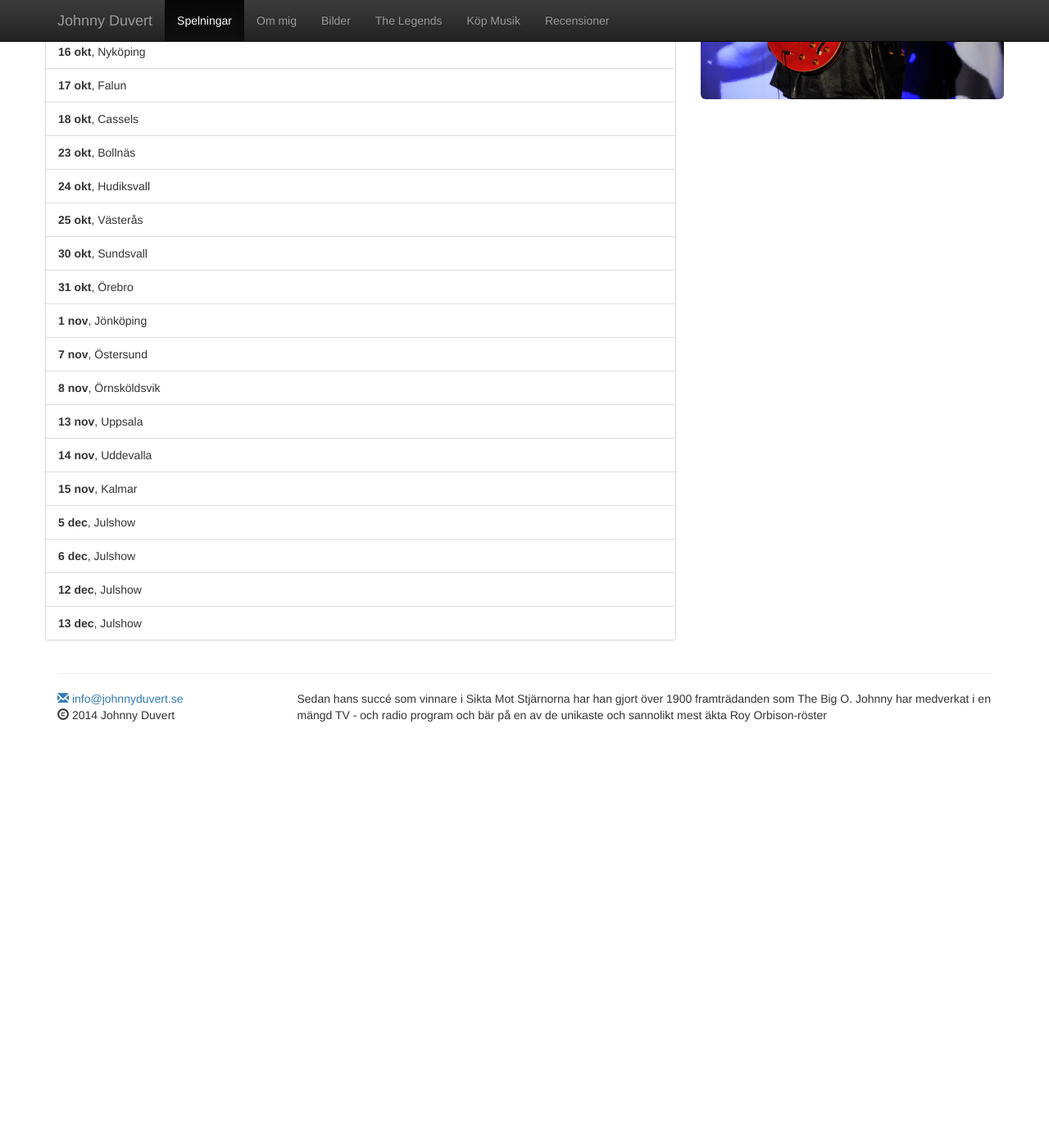
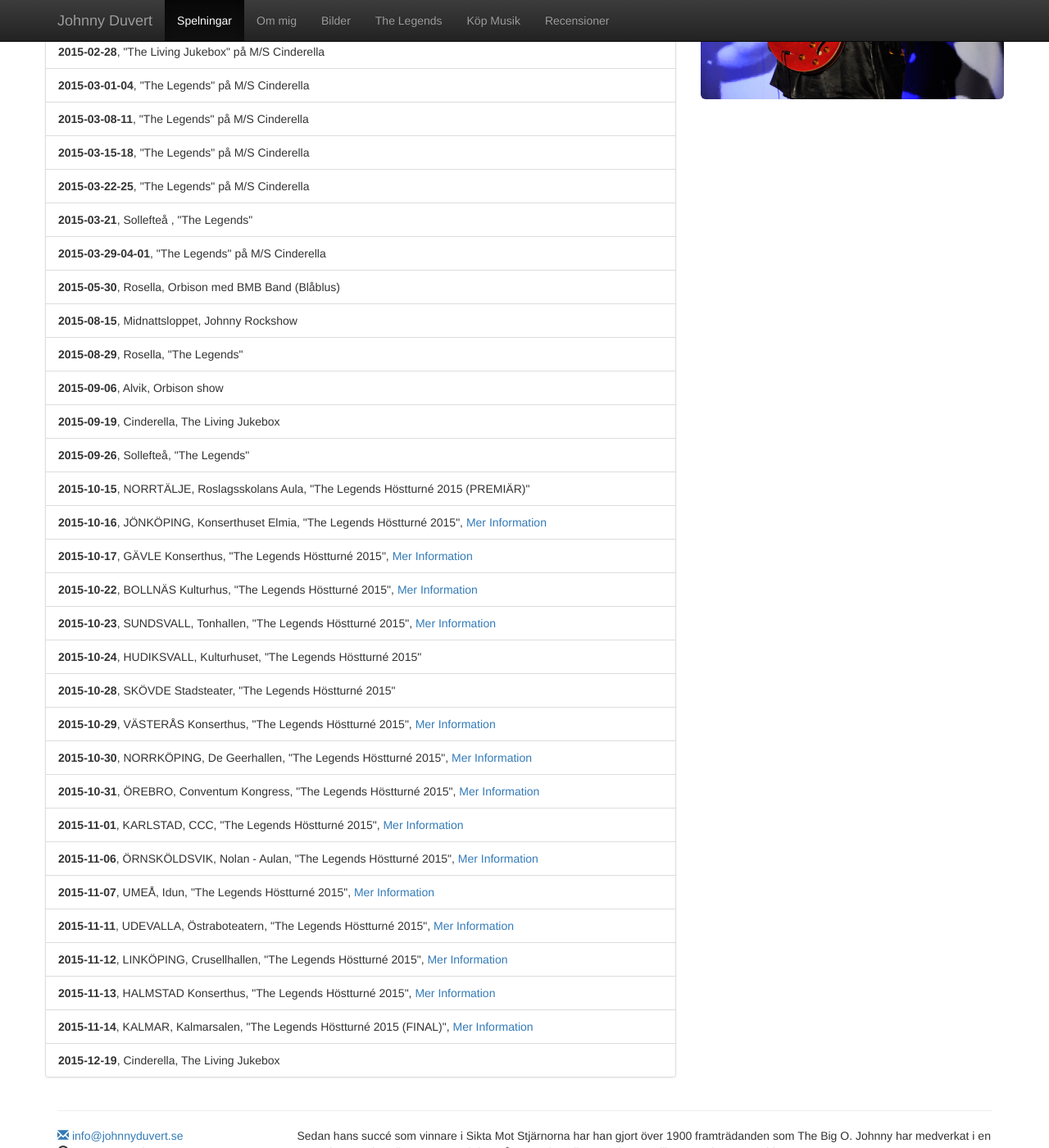
Before and after one commit to johnnyduvert/johnnyduvert.github.io, a Jekyll site: the page built from tour_list.html, in a window 1280 px wide and 1400 px high, scrolled down 334 px. Shown: the whole window at 82% size. Built offline with Jekyll 4.4.1, drawn with Linux system fonts in a browser that asks for light colours; nearby versions of some CDN libraries; before the commit the page ends 1226 px from its top, so only the background shows below that; some of the changed text lies outside the part shown.

Commit message:
Updated with new images and new tour dates

```diff
--- a/_data/tour_dates.yml
+++ b/_data/tour_dates.yml
@@ -1,71 +1,110 @@
-- name: Amorella (Orbisonshow + Rockshow, 37 dagar i sträck 74 shower)
-  date: 4 jan - 9 feb
+- name: "&quot;The Legends&quot; på M/S Cinderella"
+  date: 2015-01-11-14
 
-- name: Sundsvall
-  date: 24 maj
+- name: "&quot;The Legends&quot; på M/S Cinderella  "
+  date: 2015-01-18-21
 
-- name: Offerdal
-  date: 6 juni
+- name: "&quot;The Legends&quot; på M/S Cinderella"
+  date: 2015-02-03
 
-- name: Dalarna
-  date: 30 juni
+- name: "&quot;The Legends&quot; på M/S Cinderella"
+  date: 2015-02-08-11
 
-- name: Dals Ed
-  date: 17 juli
+- name: "&quot;The Legends&quot; på M/S Cinderella"
+  date: 2015-02-15-18
 
-- name: Hallstaberget
-  date: 4 okt
+- name: "&quot;The Legends&quot; på M/S Cinderella"
+  date: 2015-02-22-25
 
-- name: Nyköping
-  date: 16 okt
+- name: "&quot;The Living Jukebox&quot; på M/S Cinderella"
+  date: 2015-02-28
 
-- name: Falun
-  date: 17 okt
+- name: "&quot;The Legends&quot; på M/S Cinderella"
+  date: 2015-03-01-04
 
-- name: Cassels
-  date: 18 okt
+- name: "&quot;The Legends&quot; på M/S Cinderella"
+  date: 2015-03-08-11
 
-- name: Bollnäs
-  date: 23 okt
+- name: "&quot;The Legends&quot; på M/S Cinderella"
+  date: 2015-03-15-18
 
-- name: Hudiksvall
-  date: 24 okt
+- name: "&quot;The Legends&quot; på M/S Cinderella"
+  date: 2015-03-22-25
 
-- name: Västerås
-  date: 25 okt
+- name: "Sollefteå   , &quot;The Legends&quot;"
+  date: 2015-03-21
 
-- name: Sundsvall
-  date: 30 okt
+- name: "&quot;The Legends&quot; på M/S Cinderella"
+  date: 2015-03-29-04-01
 
-- name: Örebro
-  date: 31 okt
+- name: "Rosella, Orbison med BMB Band (Blåblus)"
+  date: 2015-05-30
 
-- name: Jönköping
-  date: 1 nov
+- name: "Midnattsloppet, Johnny Rockshow"
+  date: 2015-08-15
 
-- name: Östersund
-  date: 7 nov
+- name: "Rosella, &quot;The Legends&quot;"
+  date: 2015-08-29
 
-- name: Örnsköldsvik
-  date: 8 nov
+- name: "Alvik, Orbison show"
+  date: 2015-09-06
 
-- name: Uppsala
-  date: 13 nov
+- name: "Cinderella, The Living Jukebox"
+  date: 2015-09-19
 
-- name: Uddevalla
-  date: 14 nov
+- name: "Sollefteå, &quot;The Legends&quot;"
+  date: 2015-09-26
 
-- name: Kalmar
-  date: 15 nov
+- name: "NORRTÄLJE, Roslagsskolans Aula, &quot;The Legends Höstturné 2015 (PREMIÄR)&quot;"
+  date: 2015-10-15
 
-- name: Julshow
-  date: 5 dec
+- name: "JÖNKÖPING, Konserthuset Elmia, &quot;The Legends Höstturné 2015&quot;, <a href='http://biljett.programbolaget.se/sv/biljetter/the_legends_894573/boka'>Mer Information</a>"
+  date: 2015-10-16
 
-- name: Julshow
-  date: 6 dec
+- name: "GÄVLE Konserthus, &quot;The Legends Höstturné 2015&quot;, <a href='http://www.ticnet.se/event/the-legends-biljetter/375187'>Mer Information</a>"
+  date: 2015-10-17
 
-- name: Julshow
-  date: 12 dec
+- name: "BOLLNÄS Kulturhus, &quot;The Legends Höstturné 2015&quot;, <a href='https://event.webbiljett.se/bollnaskh/step/chooseSection.aspx?edId=274&eId=256'>Mer Information</a>"
+  date: 2015-10-22
 
-- name: Julshow
-  date: 13 dec
+- name: "SUNDSVALL, Tonhallen, &quot;The Legends Höstturné 2015&quot;, <a href='http://entresundsvall.nu/index.php?ev=18223'>Mer Information</a>"
+  date: 2015-10-23
+
+- name: "HUDIKSVALL, Kulturhuset, &quot;The Legends Höstturné 2015&quot;"
+  date: 2015-10-24
+
+- name: "SKÖVDE Stadsteater, &quot;The Legends Höstturné 2015&quot;"
+  date: 2015-10-28
+
+- name: "VÄSTERÅS Konserthus, &quot;The Legends Höstturné 2015&quot;, <a href='http://www.ticnet.se/event/the-legends-alive-in-concert-biljetter/374893'>Mer Information</a>"
+  date: 2015-10-29
+
+- name: "NORRKÖPING, De Geerhallen, &quot;The Legends Höstturné 2015&quot;, <a href='http://www.ticnet.se/event/the-legends-biljetter/374533'>Mer Information</a>"
+  date: 2015-10-30
+
+- name: "ÖREBRO, Conventum Kongress, &quot;The Legends Höstturné 2015&quot;, <a href='http://www.ticnet.se/event/the-legends-alive-in-concert-biljetter/378177'>Mer Information</a>"
+  date: 2015-10-31
+
+- name: "KARLSTAD, CCC, &quot;The Legends Höstturné 2015&quot;, <a href='http://www.scalateatern.com/evenemang/the-legends-alive-in-concert/3105/'>Mer Information</a>"
+  date: 2015-11-01
+
+- name: "ÖRNSKÖLDSVIK, Nolan - Aulan, &quot;The Legends Höstturné 2015&quot;, <a href='http://www.ticnet.se/event/the-legends-alive-in-concert-biljetter/374339'>Mer Information</a>"
+  date: 2015-11-06
+
+- name: "UMEÅ, Idun, &quot;The Legends Höstturné 2015&quot;, <a href='http://www.ticnet.se/event/the-legends-biljetter/374137'>Mer Information</a>"
+  date: 2015-11-07
+
+- name: "UDEVALLA, Östraboteatern, &quot;The Legends Höstturné 2015&quot;, <a href='https://www2.nortic.se/tickets/event/7209'>Mer Information</a>"
+  date: 2015-11-11
+
+- name: "LINKÖPING, Crusellhallen, &quot;The Legends Höstturné 2015&quot;, <a href='http://www.ticnet.se/event/the-legends-biljetter/373727'>Mer Information</a>"
+  date: 2015-11-12
+
+- name: "HALMSTAD Konserthus, &quot;The Legends Höstturné 2015&quot;, <a href='http://www.ticnet.se/event/the-legends-biljetter/374379'>Mer Information</a>"
+  date: 2015-11-13
+
+- name: "KALMAR, Kalmarsalen, &quot;The Legends Höstturné 2015 (FINAL)&quot;, <a href='http://www.ticnet.se/event/the-legends-biljetter/375509'>Mer Information</a>"
+  date: 2015-11-14
+
+- name: "Cinderella, The Living Jukebox"
+  date: 2015-12-19
--- a/_includes/carousel.html
+++ b/_includes/carousel.html
@@ -17,7 +17,7 @@
       </div>
     </div>
     <div class="item">
-      <img src="/images/thelegendspress_small.jpg" alt="The Legends">
+      <img src="/images/legendsuddevalla.jpg" alt="The Legends">
       <div class="container">
         <div class="carousel-caption">
           <h1>The Legends</h1>
--- a/_includes/footer.html
+++ b/_includes/footer.html
@@ -3,7 +3,7 @@
   <div class="row">
     <div class="col-md-3">
       <a href="mailto:{{ site.email }}"><span class="glyphicon glyphicon-envelope"></span> {{ site.email }}</a><br />
-      <span class="glyphicon glyphicon-copyright-mark"></span> 2014 {{ site.title }}
+      <span class="glyphicon glyphicon-copyright-mark"></span> 2014-2015 {{ site.title }}
 
     </div>
     <div class="col-md-9">
--- a/the_legends.html
+++ b/the_legends.html
@@ -7,7 +7,10 @@ nav_order: 45
 
 
 <h1>Historien om The Legends</h1>
+<img src="/images/thelegends.jpg" style="width: 40%; height: 40%; float: right; padding-left: 1em;" alt="The Legends">
+
 <p>Jag hade fixat en spelning åt mig själv och Jerry Carlson (Jerry Lee Lewis) på Grand Hotell i Stockholm 1997 där Jag och Jerry satt och spånade om vi inte skulle sätta ihop ett nytt koncept med Roy Orbison, Jerry Lee Lewis och en Elviskille, båda tyckte att det var en bra ide men det dröjde ända tills 2001 innan den första konserten var på plats och då även med Henrik Åberg som tillfrågades och som tackade ja till Elvisrollen.</p>
+
 
 <p>The Legends skulle vi köra i 1-2 år tänkte vi men responsen och publiken blev så enorm med fullsatta konserthus och folkparker vart vi än kom så vi körde vidare och är nu uppe på det 13:e året tillsammans och vi har mer än fullt upp även idag och det tyder ju bara på att denna musik är tidlös och kommer aldrig att dö :)</p>
 
--- a/tour_list.html
+++ b/tour_list.html
@@ -4,7 +4,7 @@ title:  "Spelningar"
 permalink: /turnedatum/
 nav_order: 5
 ---
-<h1>Turnédatum 2014</h1>
+<h1>Turnédatum 2015</h1>
 
 <div class="row">
   <div class="col-md-8">
```
Also changed, not shown: images/legendsuddevalla.jpg (added), images/thelegends.jpg (added).
